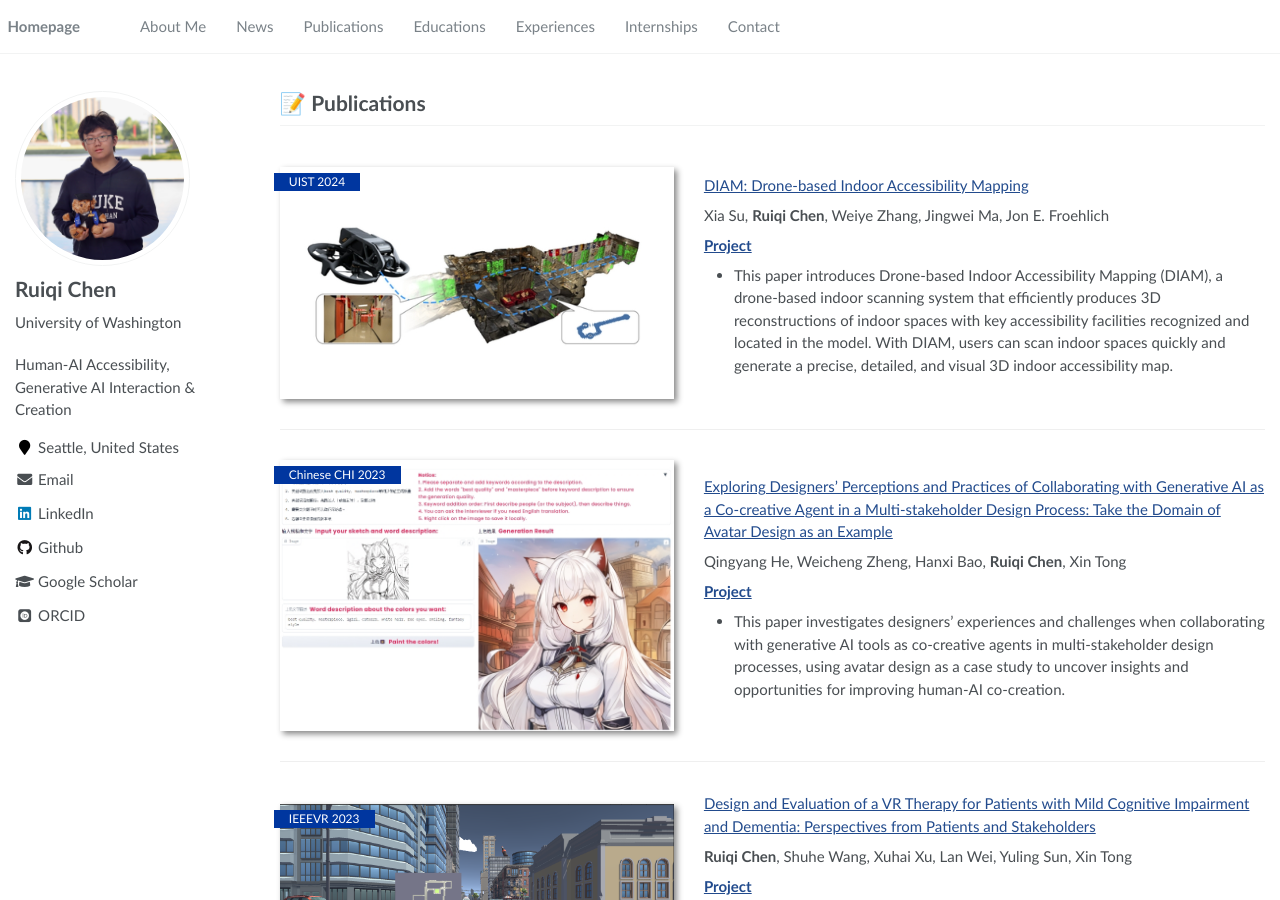
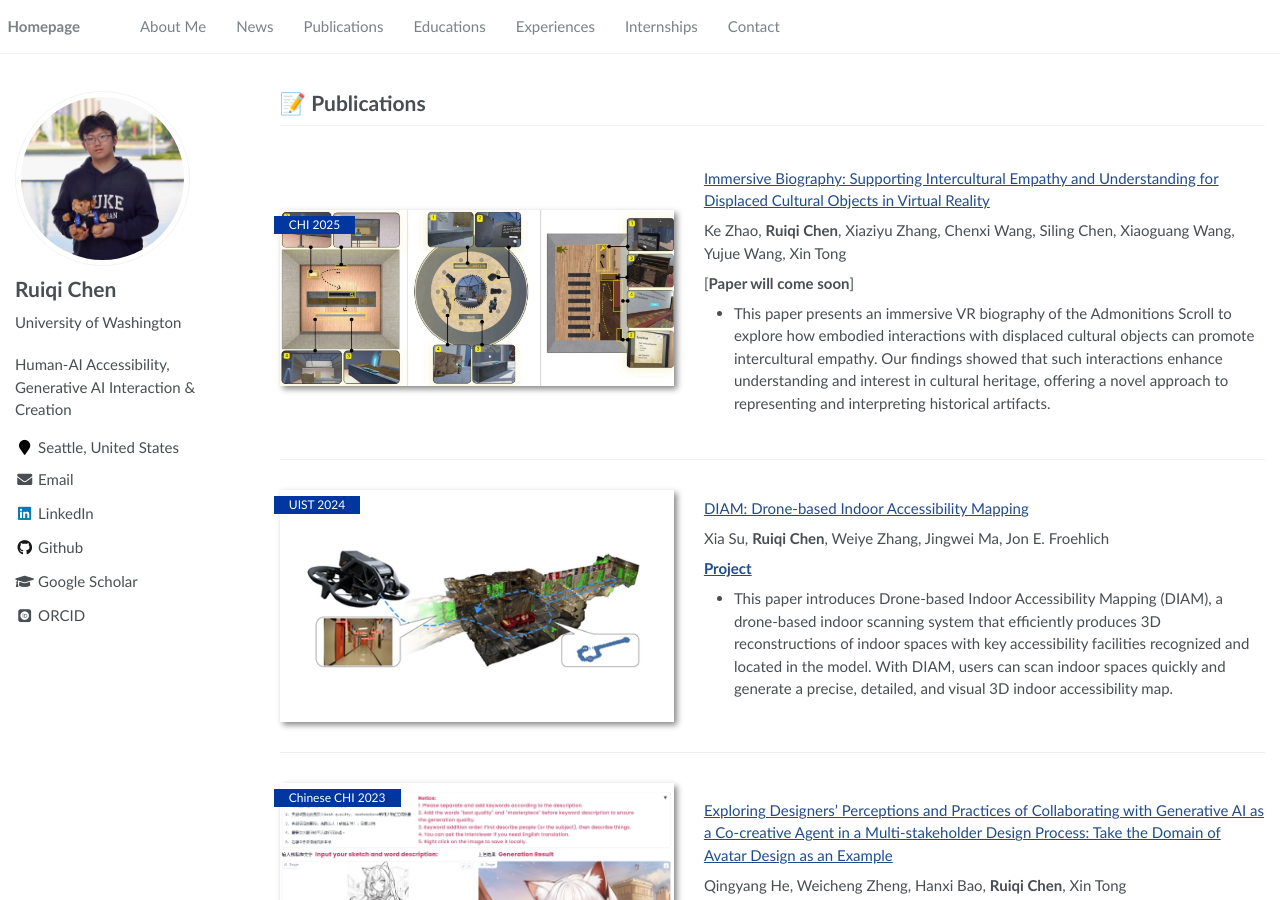
Before and after one commit to Ruiqi-Chen-0216/Ruiqi-Chen-0216.github.io, a Jekyll site: the page built from _pages/publications.md, in a window 1280 px wide and 900 px high. Built offline with Jekyll 4.4.1, drawn with Linux system fonts in a browser that asks for light colours; some web fonts are replaced.

Commit message:
Update publications.md

```diff
--- a/_pages/publications.md
+++ b/_pages/publications.md
@@ -7,6 +7,18 @@
 ---
 
 # 📝 Publications
+
+<div class='paper-box'><div class='paper-box-image'><div><div class="badge">CHI 2025</div><img src='images/NSZT.png' alt="sym" width="100%"></div></div>
+<div class='paper-box-text' markdown="1">
+
+[Immersive Biography: Supporting Intercultural Empathy and Understanding for Displaced Cultural Objects in Virtual Reality](https://ruiqichen338.github.io/)
+
+Ke Zhao, **Ruiqi Chen**, Xiaziyu Zhang, Chenxi Wang, Siling Chen, Xiaoguang Wang, Yujue Wang, Xin Tong
+
+[**Paper will come soon**]
+- This paper presents an immersive VR biography of the Admonitions Scroll to explore how embodied interactions with displaced cultural objects can promote intercultural empathy. Our findings showed that such interactions enhance understanding and interest in cultural heritage, offering a novel approach to representing and interpreting historical artifacts.
+</div>
+</div>
 
 <div class='paper-box'><div class='paper-box-image'><div><div class="badge">UIST 2024</div><img src='images/DIAM.png' alt="sym" width="100%"></div></div>
 <div class='paper-box-text' markdown="1">
```
